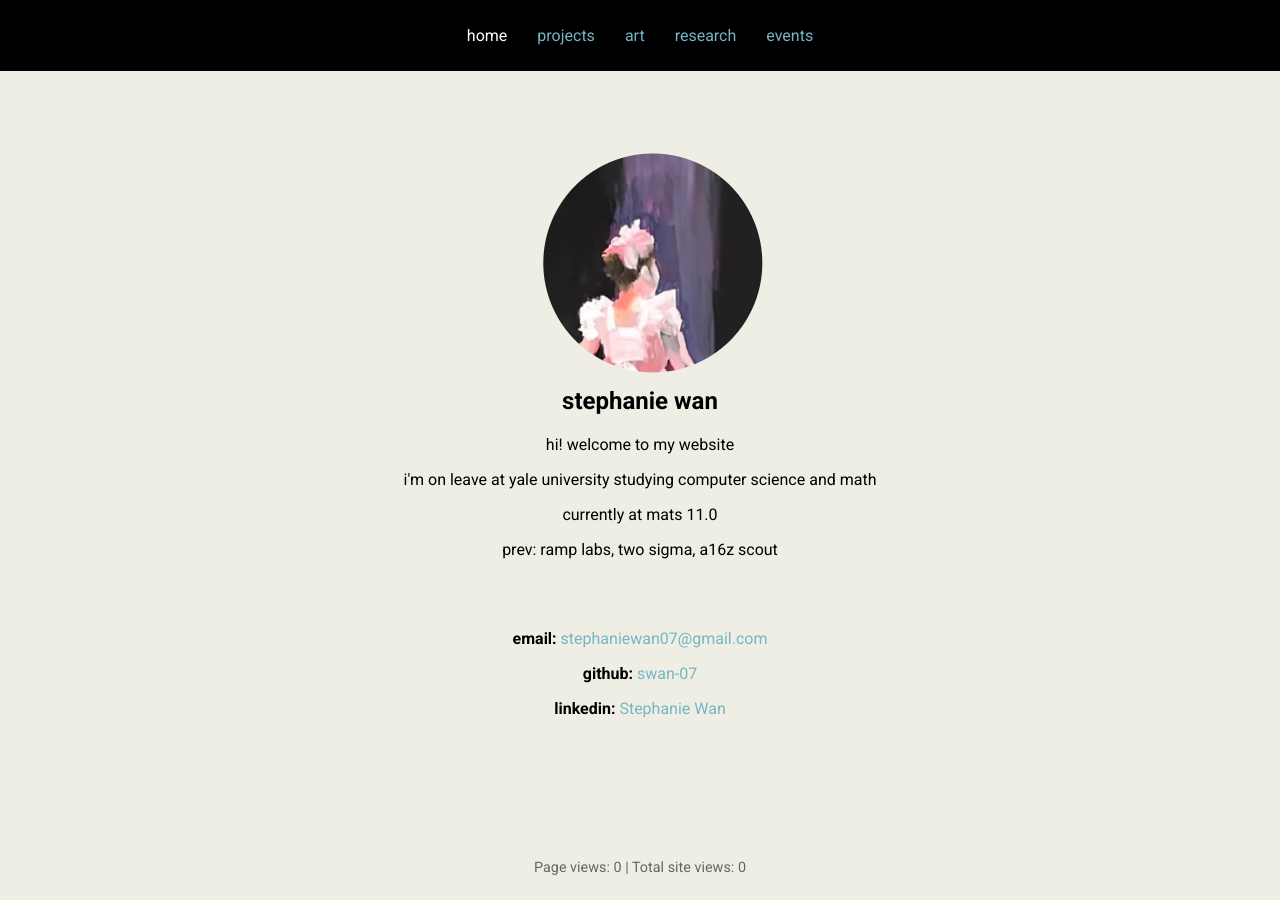
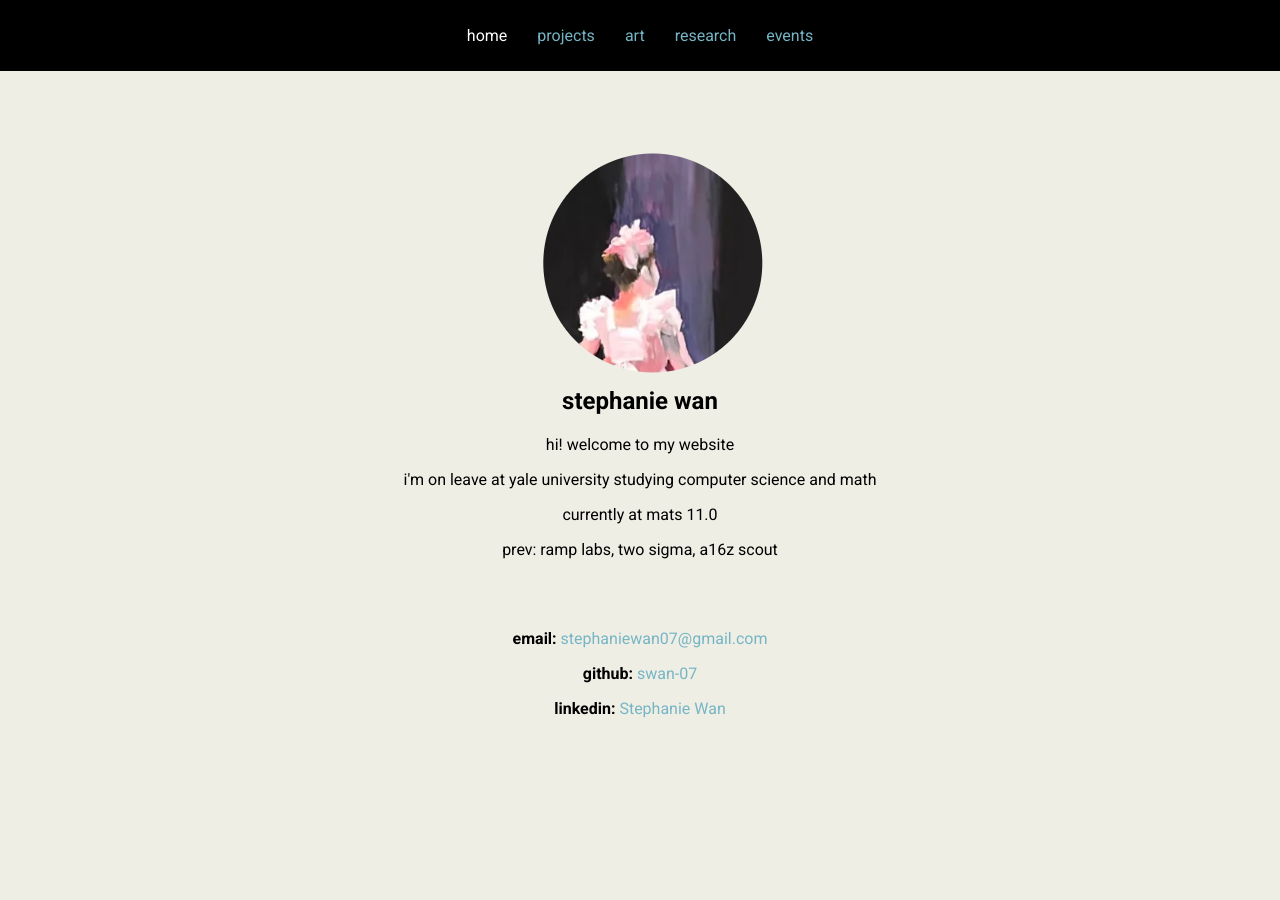
Before and after one commit to swan-07/swan-07.github.io, a Jekyll site: the page built from index.html, in a window 1280 px wide and 900 px high, scrolled down 48 px. Built offline with Jekyll 4.4.1, drawn with Linux system fonts in a browser that asks for light colours; after the commit the page ends 900 px from its top, so only the background shows below that; part of the change alters nothing that is shown.

Commit message:
Hide page view counter footer
Co-Authored-By: Claude Opus 5.5 <noreply@anthropic.com>

```diff
--- a/_layouts/default.html
+++ b/_layouts/default.html
@@ -17,8 +17,10 @@
   <body>
     {% include navigation.html %}
     {{ content }}
+    {% comment %} view counter hidden; view-counter.js still counts in the background
     <footer style="text-align: center; margin-top: 2rem; padding: 1rem; border-top: 1px solid #eee; font-size: 0.9rem; color: #666;">
       Page views: <span id="view-counter">0</span> | Total site views: <span id="total-views">0</span>
     </footer>
+    {% endcomment %}
   </body>
 </html>
```
